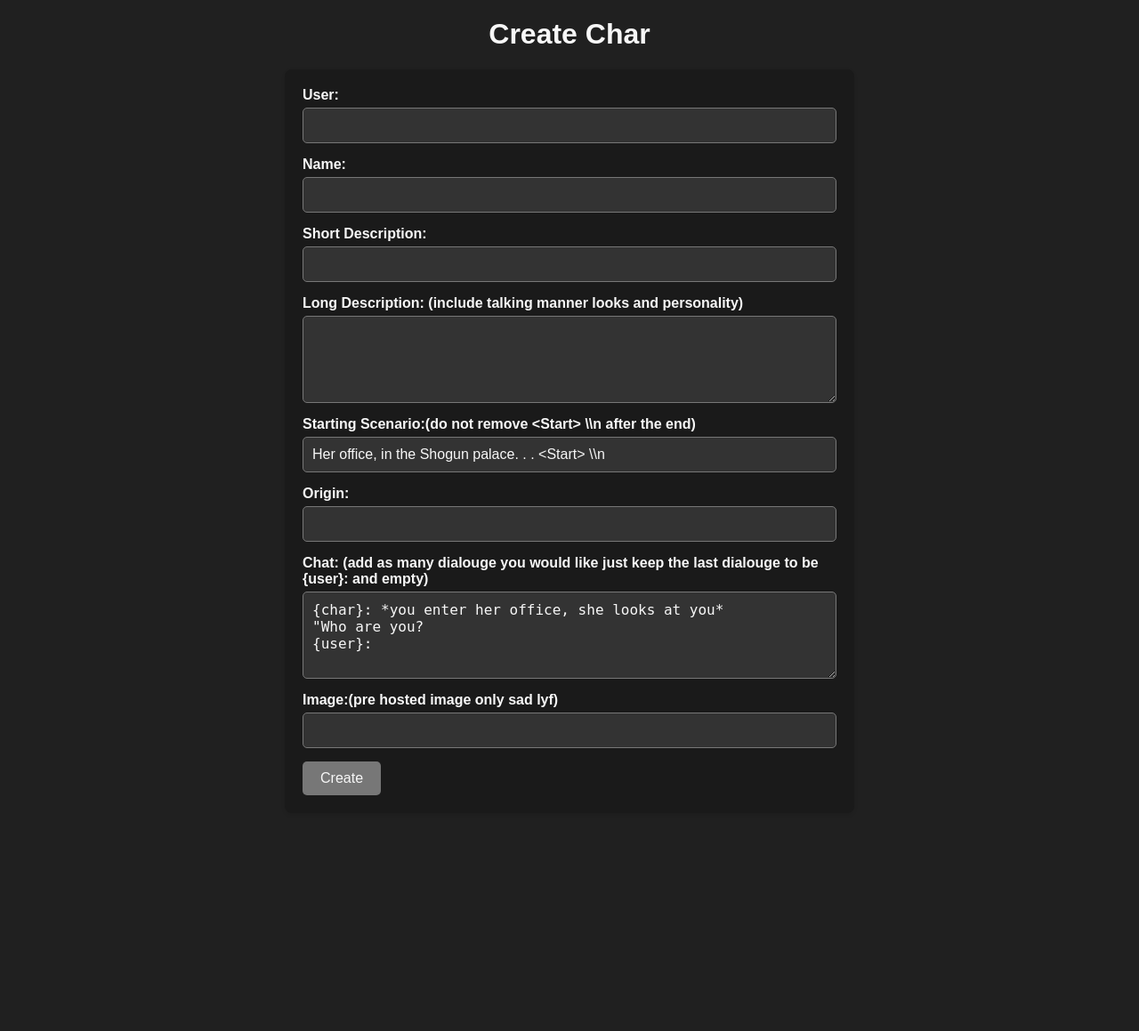
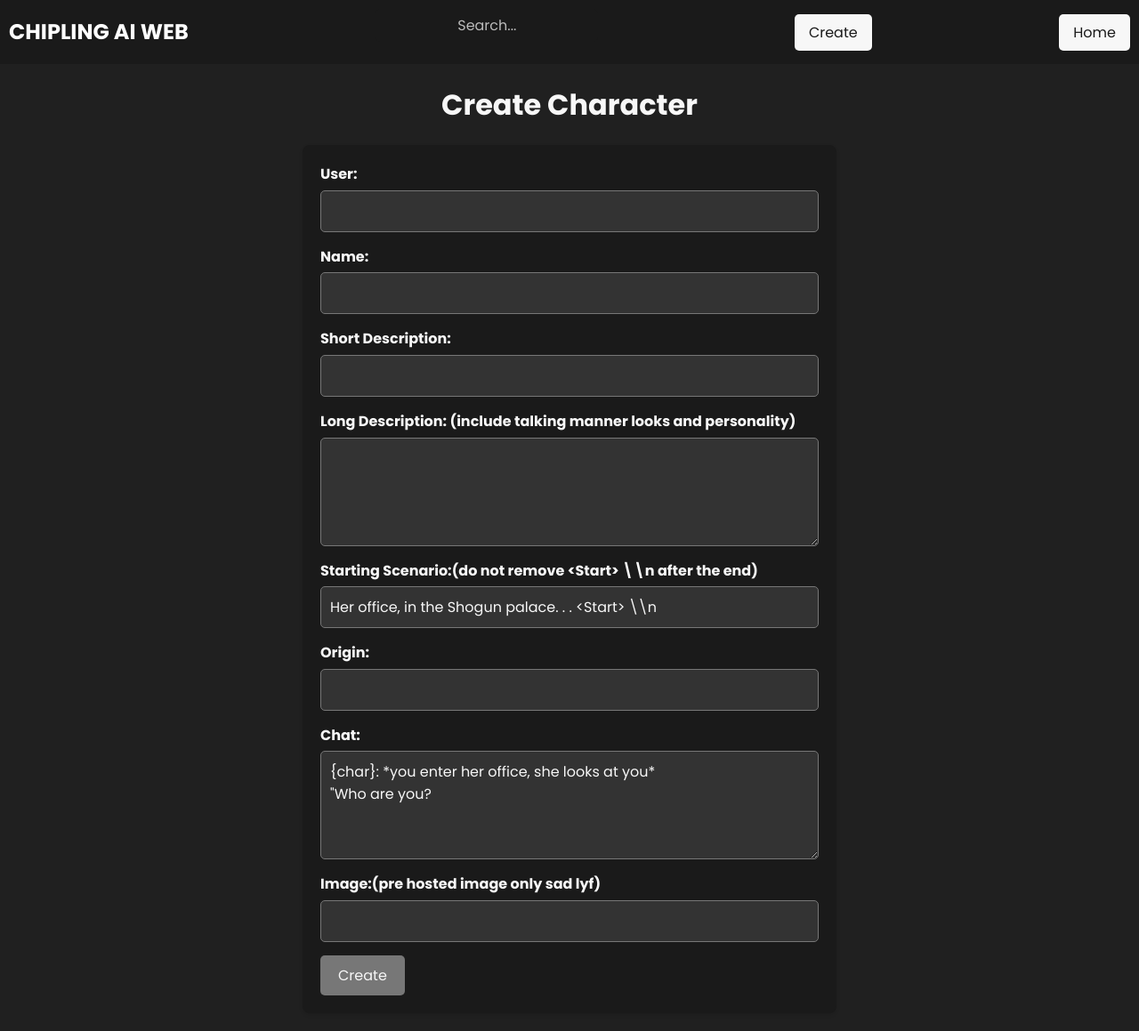
Before and after one commit to meet447/chipling-web, a Flask app: page /create in a window 1280 px wide. Shown: the whole page at 89% size. Before the commit the page ends 894 px from the top, so only its background shows below. Run offline with Flask 3, Linux system fonts and the light colour scheme.

Commit message:
better prompt better ui data fixing code rework

```diff
--- a/app.py
+++ b/app.py
@@ -11,7 +11,7 @@ app = Flask(__name__)
 
 @app.route("/")
 def index():
-    return redirect('/home')
+    return render_template("index.html")
 
 @app.route('/home')
 def home():
@@ -65,7 +65,7 @@ def get_response():
     for message in history:
         sender = message['sender']
         msg = message['message'].replace('\n', '\\n')
-        formatted_history += f'{sender}:{msg}\\n'
+        formatted_history += f'{{{{{sender}}}}}:{msg}\\n'
 
     respond_message = formatted_history
     print(user_message)
--- a/llm/rika.py
+++ b/llm/rika.py
@@ -51,3 +51,5 @@ def Rika(query):
     print("conversation removed")
 
     return respone
+
+###### rikav1  hugging face base mdoel requires hf#######################
--- a/service/character.py
+++ b/service/character.py
@@ -12,7 +12,7 @@ def character_builder(name, description, scenario, chat):
 
     chat = f"{chat}"
 
-    prompt = system_instrucions + char_description + scenario + chat
+    prompt = system_instrucions + chat_instruction + char_description + scenario + chat
 
     return prompt
 
--- a/static/home.css
+++ b/static/css/home.css
@@ -42,7 +42,7 @@ header h1 {
     background-color: #1a1a1a;
     padding: 20px;
     border-radius: 8px;
-    box-shadow: 0 2px 4px rgba(0, 0, 0, 0.1);
+    box-shadow: 0 2px 4px rgba(76, 76, 76, 0.1);
     margin-bottom: 20px;
     transition: transform 0.3s ease;
 }
--- /dev/null
+++ b/static/css/index.css
@@ -0,0 +1,203 @@
+@import url('https://fonts.googleapis.com/css?family=Poppins:200,300,400,500,600,700,800,900&display=swap');
+*
+{
+  margin: 0;
+  padding: 0;
+  box-sizing: border-box;
+  font-family: 'Poppins', sans-serif;
+}
+header
+{
+  position: absolute;
+  top: 0;
+  left: 0;
+  width: 100%;
+  padding: 40px 100px;
+  z-index: 1000;
+  display: flex;
+  justify-content: space-between;
+  align-items: center;
+}
+header .logo
+{
+  color: #fff;
+  text-transform: uppercase;
+  cursor: pointer;
+}
+.toggle
+{
+  position: relative;
+  width: 60px;
+  height: 60px;
+  background: url(https://i.ibb.co/HrfVRcx/menu.png);
+  background-repeat: no-repeat;
+  background-size: 30px;
+  background-position: center;
+  cursor: pointer;
+}
+.toggle.active
+{
+  background: url(https://i.ibb.co/rt3HybH/close.png);
+  background-repeat: no-repeat;
+  background-size: 25px;
+  background-position: center;
+  cursor: pointer;
+}
+.showcase
+{
+  position: absolute;
+  right: 0;
+  width: 100%;
+  min-height: 100vh;
+  padding: 100px;
+  display: flex;
+  justify-content: space-between;
+  align-items: center;
+  background: #111;
+  transition: 0.5s;
+  z-index: 2;
+}
+.showcase.active
+{
+  right: 300px;
+}
+
+.showcase video
+{
+  position: absolute;
+  top: 0;
+  left: 0;
+  width: 100%;
+  height: 100%;
+  object-fit: cover;
+  opacity: 0.8;
+}
+.overlay
+{
+  position: absolute;
+  top: 0;
+  left: 0;
+  width: 100%;
+  height: 100%;
+  background: #03a9f4;
+  mix-blend-mode: overlay;
+}
+.text
+{
+  position: relative;
+  z-index: 10;
+}
+
+.text h2
+{
+  font-size: 5em;
+  font-weight: 800;
+  color: #fff;
+  line-height: 1em;
+  text-transform: uppercase;
+}
+.text h3
+{
+  font-size: 4em;
+  font-weight: 700;
+  color: #fff;
+  line-height: 1em;
+  text-transform: uppercase;
+}
+.text p
+{
+  font-size: 1.1em;
+  color: #fff;
+  margin: 20px 0;
+  font-weight: 400;
+  max-width: 700px;
+}
+.text a
+{
+  display: inline-block;
+  font-size: 1em;
+  background: #fff;
+  padding: 10px 30px;
+  text-transform: uppercase;
+  text-decoration: none;
+  font-weight: 500;
+  margin-top: 10px;
+  color: #111;
+  letter-spacing: 2px;
+  transition: 0.2s;
+}
+.text a:hover
+{
+  letter-spacing: 6px;
+}
+.social
+{
+  position: absolute;
+  z-index: 10;
+  bottom: 20px;
+  display: flex;
+  justify-content: center;
+  align-items: center;
+}
+.social li
+{
+  list-style: none;
+}
+.social li a
+{
+  display: inline-block;
+  margin-right: 20px;
+  filter: invert(1);
+  transform: scale(0.5);
+  transition: 0.5s;
+}
+.social li a:hover
+{
+  transform: scale(0.5) translateY(-15px);
+}
+.menu
+{
+  position: absolute;
+  top: 0;
+  right: 0;
+  width: 300px;
+  height: 100%;
+  display: flex;
+  justify-content: center;
+  align-items: center;
+}
+.menu ul
+{
+  position: relative;
+}
+.menu ul li
+{
+  list-style: none;
+}
+.menu ul li a
+{
+  text-decoration: none;
+  font-size: 24px;
+  color: #111;
+}
+.menu ul li a:hover
+{
+  color: #03a9f4;
+}
+
+@media (max-width: 991px)
+{
+  .showcase,
+  .showcase header
+  {
+    padding: 40px;
+  }
+  .text h2
+  {
+    font-size: 3em;
+  }
+  .text h3
+  {
+    font-size: 2em;
+  }
+}
--- a/templates/create.html
+++ b/templates/create.html
@@ -2,10 +2,22 @@
 <html>
 <head>
     <title>Create Your Charc</title>
-    <link rel="stylesheet" href="static/create.css">
+    <link rel="stylesheet" href="static/css/create.css">
+    <link rel="stylesheet" href="static/css/index.css">
+    <link rel="stylesheet" href="static/css/home.css">
 </head>
 <body>
-    <h1>Create Char</h1>
+    <header class="app-bar">
+        <h1 class="logo">Chipling Ai Web</h1>
+        <input type="text" placeholder="Search...">
+        <a href="/create">
+            <button>Create</button>
+        </a>
+        <a href="/home">
+            <button>Home</button>
+        </a>
+    </header>
+    <h1>Create Character</h1>
     <form action="/create_chat" method="post">
         <label for="user">User:</label>
         <input type="text" id="user" name="user" required>
@@ -25,10 +37,10 @@
         <label for="origin">Origin:</label>
         <input type="text" id="origin" name="origin" required value="">
 
-        <label for="chat">Chat: (add as many dialouge you would like just keep the last dialouge to be {user}: and empty)</label>
+        <label for="chat">Chat: </label>
         <textarea id="chat" name="chat" rows="4" required>{char}: *you enter her office, she looks at you*
 "Who are you?
-{user}:</textarea>
+</textarea>
 
         <label for="image">Image:(pre hosted image only sad lyf)</label>
         <input type="text" id="image" name="image" required>
--- a/templates/info.html
+++ b/templates/info.html
@@ -5,8 +5,8 @@
         <meta http-equiv="X-UA-Compatible" content="IE=edge">
         <meta name="viewport" content="width=device-width, initial-scale=1.0">
         <title>Rika - {{data[0].name}}</title>
-        <link rel="stylesheet" href="{{ url_for('static', filename='info.css') }}">
-
+        <link rel="stylesheet" href="{{ url_for('static', filename='css/info.css') }}">
+        <link rel="stylesheet" href="{{ url_for('static', filename='css/index.css') }}">
     </head>
     <body>
         <div class="appbar">
```
Also changed, not shown: templates/chat.html (+9 -2 lines), templates/home.html (+4 -3 lines), templates/index.html (added, +37 -0 lines), data.json, static/css/chat.css (renamed from static/chat.css), static/css/create.css (renamed from static/create.css), static/css/info.css (renamed from static/info.css), static/css/status.css (added), static/script/chat.js (added), static/script/index.js (added).
